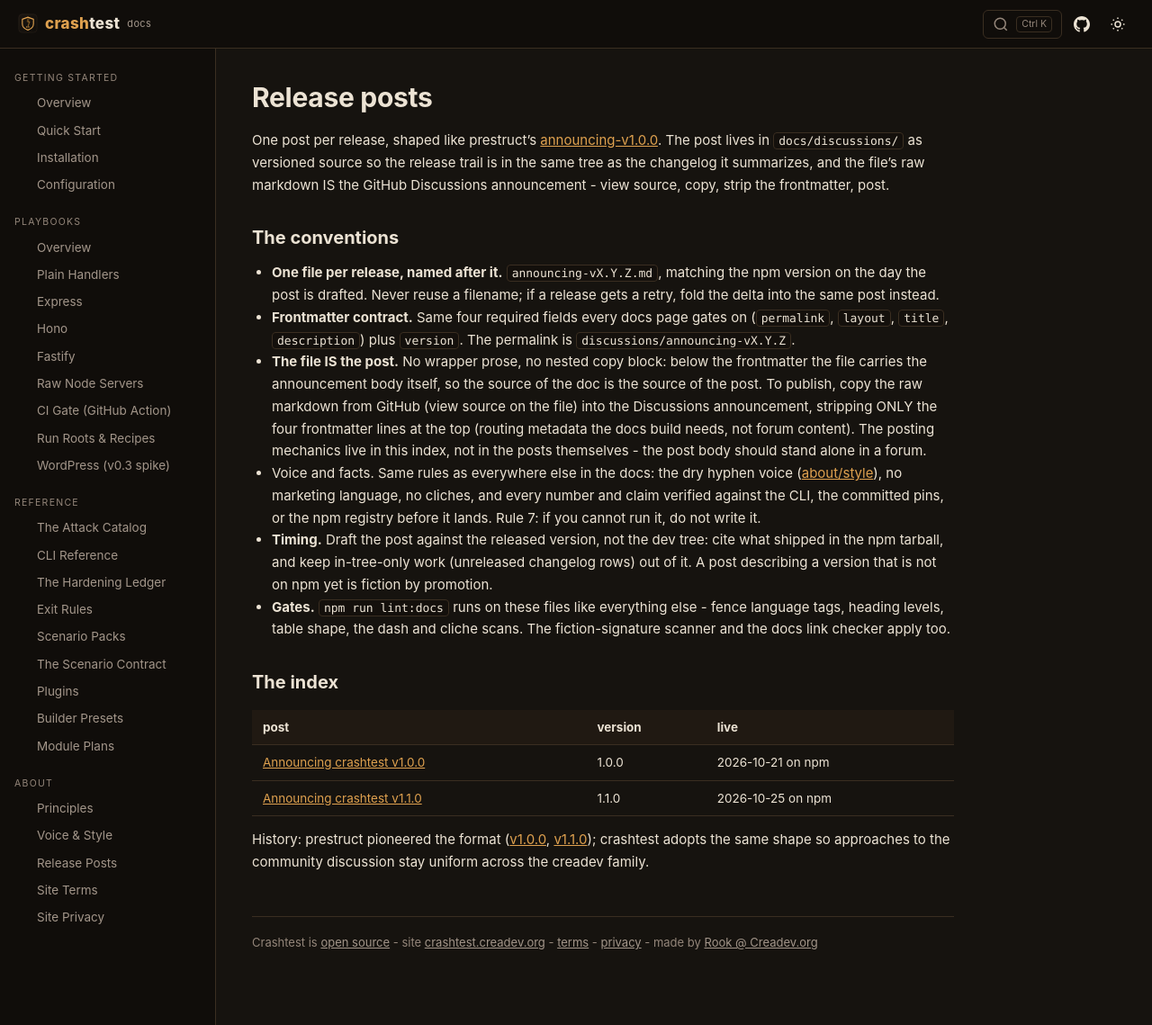
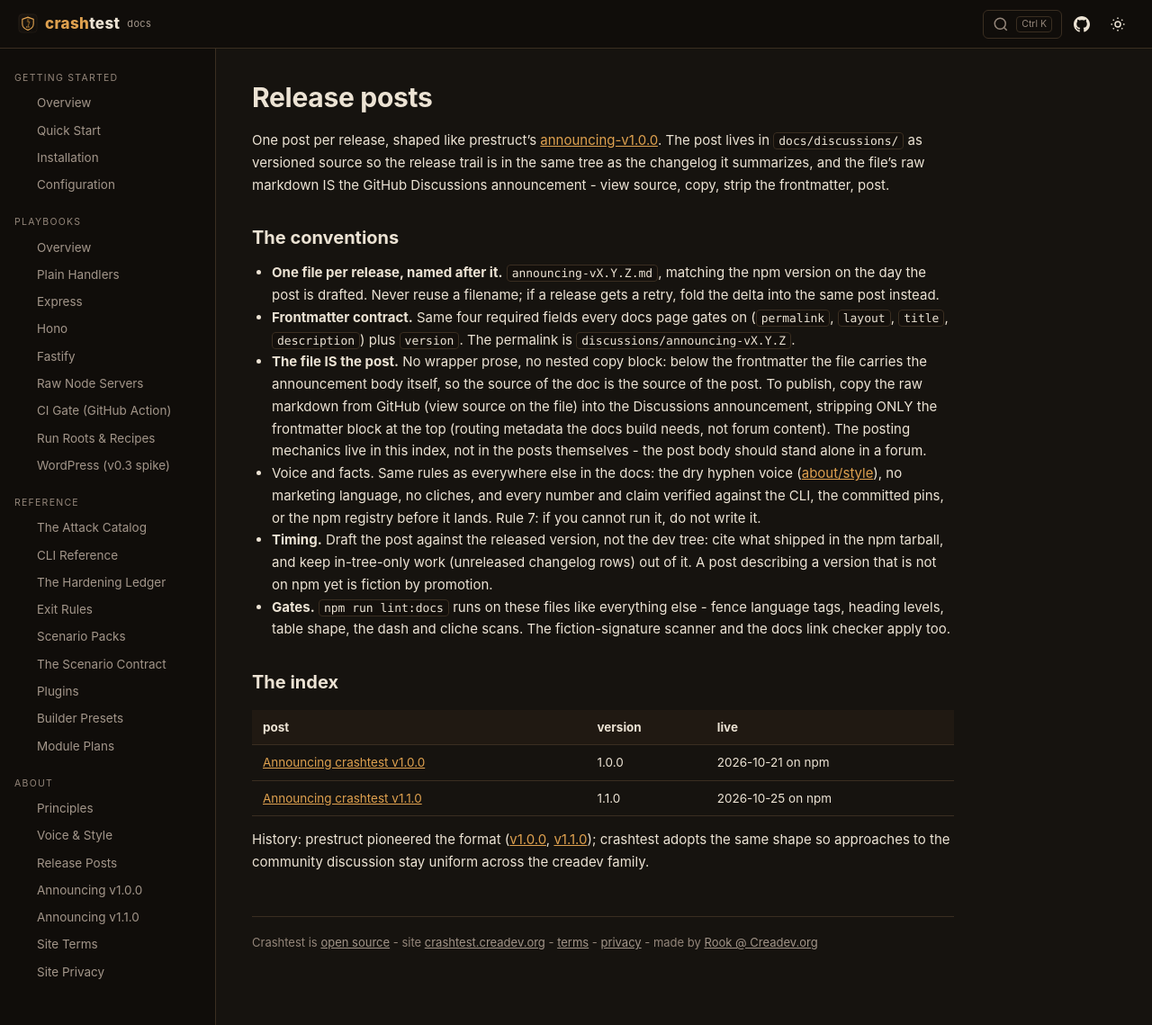
Before and after one commit to dhaupin/crashtest, a Jekyll site: the page built from docs/discussions/index.md, in a window 1280 px wide and 1139 px high. Shown: the whole window at 90% size. Built offline with Jekyll 4.4.1, drawn with Linux system fonts in a browser that asks for light colours.

Commit message:
docs: the two release posts join the nav as full themed pages
About > Release Posts gains the two announcing-vX.Y.Z entries - every
permalinked docs page except the domain-root index and the maintainer
runbook is now nav-reachable (29/29 permalinks vs nav urls in the
beyond-the-gate audit). The posts render under the default layout =
full themed pages already; they were menu orphans. The posting
mechanics text drops its 'strip the FOUR frontmatter lines' phrasing -
the version field makes the block five, and the rule cites the block.

Audit: 0 problems; lint:docs all green (29 pages); docs consistency 8/8.

🤖 Generated with Codebuff
Co-Authored-By: Codebuff <noreply@codebuff.com>

```diff
--- a/docs/_data/nav.yml
+++ b/docs/_data/nav.yml
@@ -62,6 +62,10 @@
     url: /crashtest/about/style
   - title: Release Posts
     url: /crashtest/discussions
+  - title: Announcing v1.0.0
+    url: /crashtest/discussions/announcing-v1.0.0
+  - title: Announcing v1.1.0
+    url: /crashtest/discussions/announcing-v1.1.0
   - title: Site Terms
     url: https://crashtest.creadev.org/terms
   - title: Site Privacy
--- a/docs/discussions/index.md
+++ b/docs/discussions/index.md
@@ -13,7 +13,7 @@ One post per release, shaped like prestruct's [announcing-v1.0.0](https://github
 
 - **One file per release, named after it.** `announcing-vX.Y.Z.md`, matching the npm version on the day the post is drafted. Never reuse a filename; if a release gets a retry, fold the delta into the same post instead.
 - **Frontmatter contract.** Same four required fields every docs page gates on (`permalink`, `layout`, `title`, `description`) plus `version`. The permalink is `discussions/announcing-vX.Y.Z`.
-- **The file IS the post.** No wrapper prose, no nested copy block: below the frontmatter the file carries the announcement body itself, so the source of the doc is the source of the post. To publish, copy the raw markdown from GitHub (view source on the file) into the Discussions announcement, stripping ONLY the four frontmatter lines at the top (routing metadata the docs build needs, not forum content). The posting mechanics live in this index, not in the posts themselves - the post body should stand alone in a forum.
+- **The file IS the post.** No wrapper prose, no nested copy block: below the frontmatter the file carries the announcement body itself, so the source of the doc is the source of the post. To publish, copy the raw markdown from GitHub (view source on the file) into the Discussions announcement, stripping ONLY the frontmatter block at the top (routing metadata the docs build needs, not forum content). The posting mechanics live in this index, not in the posts themselves - the post body should stand alone in a forum.
 - Voice and facts. Same rules as everywhere else in the docs: the dry hyphen voice ([about/style](/crashtest/about/style)), no marketing language, no cliches, and every number and claim verified against the CLI, the committed pins, or the npm registry before it lands. Rule 7: if you cannot run it, do not write it.
 - **Timing.** Draft the post against the released version, not the dev tree: cite what shipped in the npm tarball, and keep in-tree-only work (unreleased changelog rows) out of it. A post describing a version that is not on npm yet is fiction by promotion.
 - **Gates.** `npm run lint:docs` runs on these files like everything else - fence language tags, heading levels, table shape, the dash and cliche scans. The fiction-signature scanner and the docs link checker apply too.
```
Also changed, not shown: CHANGELOG.md.
